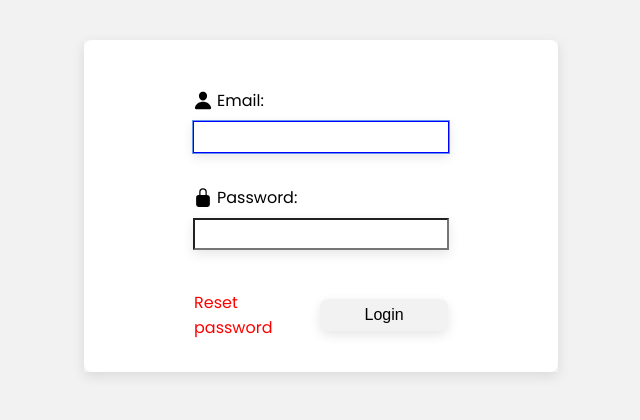
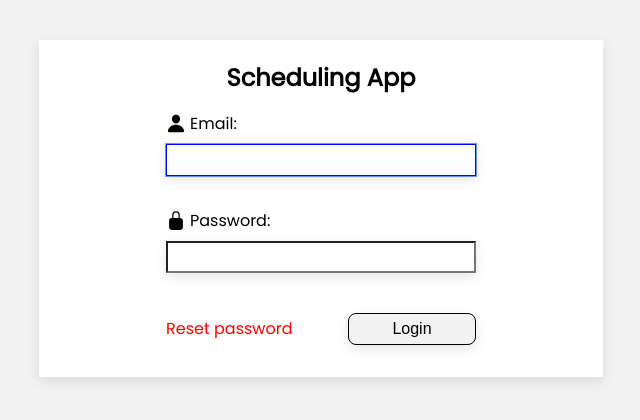
Before and after one commit to kuehnla/TurboNerds, a Django app: page /login/ in a window 1280 px wide. Shown: the top 420 px of the page, without its empty margins (319-959 px from the left). Run offline with Django 5.2, Linux system fonts and the light colour scheme.

Commit message:
adjusted login page style, created superuser, removed nathan superuser

```diff
--- a/TurboNerds/SchedulingApp/static/login.css
+++ b/TurboNerds/SchedulingApp/static/login.css
@@ -5,12 +5,19 @@
 
 .form-container {
     box-shadow: rgba(0, 0, 0, 0.1) 0px 4px 12px;
+    background-color: #fff;
+    text-align: center;
+}
+
+h2 {
+    margin-bottom: 0;
 }
 
 
 #id_password,
 #id_username {
-    width: 20vw;
+    width: 100%;
+    padding: 8px;
 }
 
 .submit-btn:hover, #id_password:hover,
@@ -18,8 +25,12 @@
     cursor: pointer;
 }
 
+.submit-btn:hover {
+    outline: 1px solid blue;
+}
+
 .submit-btn {
-    border: none;
+    border: 1px solid black;
     background-color: #f2f2f2;
     font-size: 16px;
     height: 32px;
@@ -48,6 +59,7 @@ input:focus {
     flex-direction: column;
     padding-bottom: 16px;
     padding-top: 16px;
+    width: 62%;
 }
 
 .user, .pass {
@@ -61,13 +73,12 @@ input:focus {
 }
 
 form {
-    background-color: #fff;
     border-radius: 8px;
-    width: 32vw;
+    width: 500px;
     display: flex;
     flex-direction: column;
     align-items: center;
-    padding: 32px;
+    padding: 0px 32px 32px 32px;
 }
 
 body {
--- a/TurboNerds/SchedulingApp/templates/registration/login.html
+++ b/TurboNerds/SchedulingApp/templates/registration/login.html
@@ -16,6 +16,7 @@
     {% endif %}
   {% endif %}
   <div class="form-container">
+    <h2>Scheduling App</h2>
     <form method="post" action="{% url 'login' %}">
       {% csrf_token %}
       <div class="entry">
```
